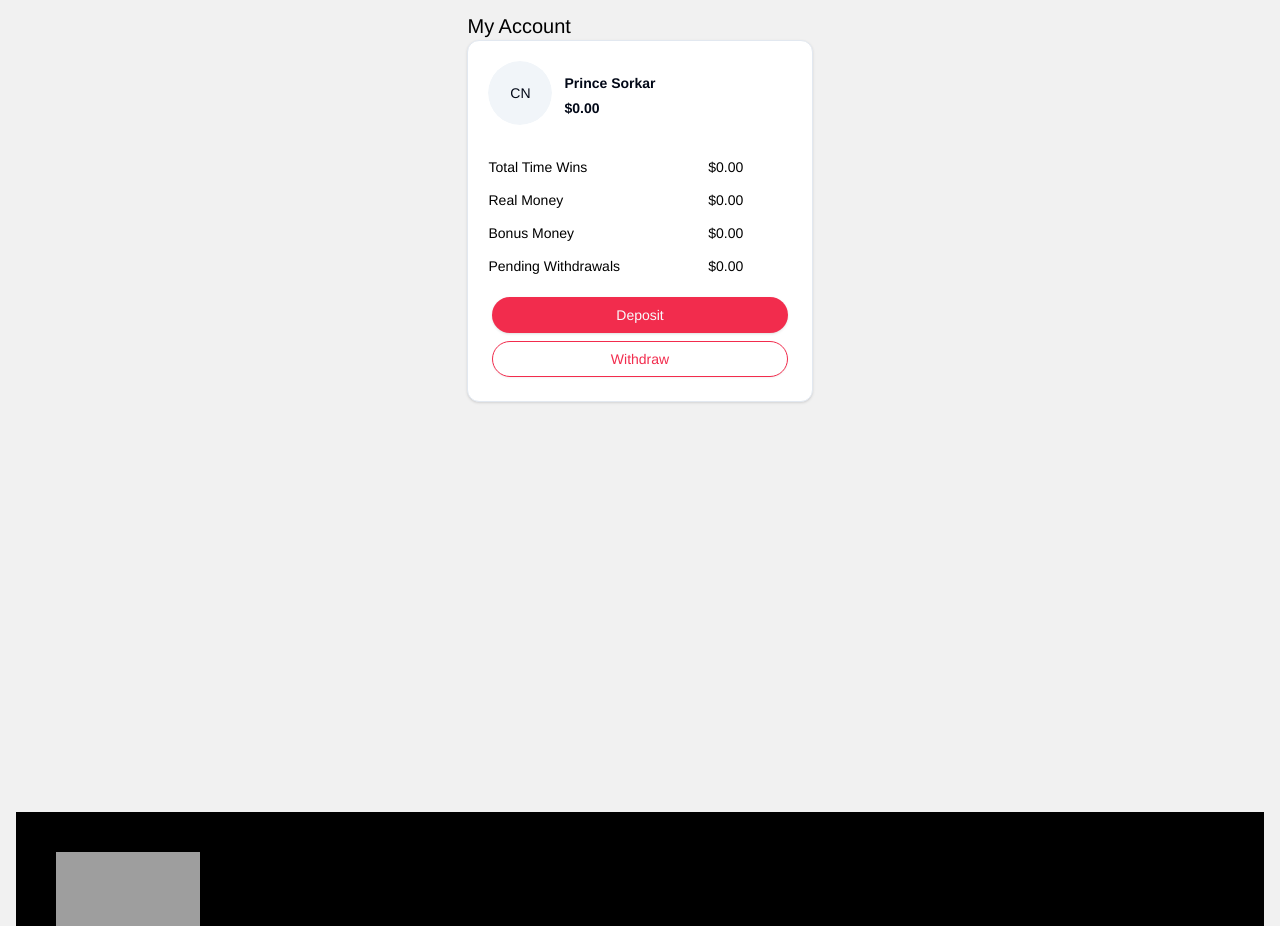
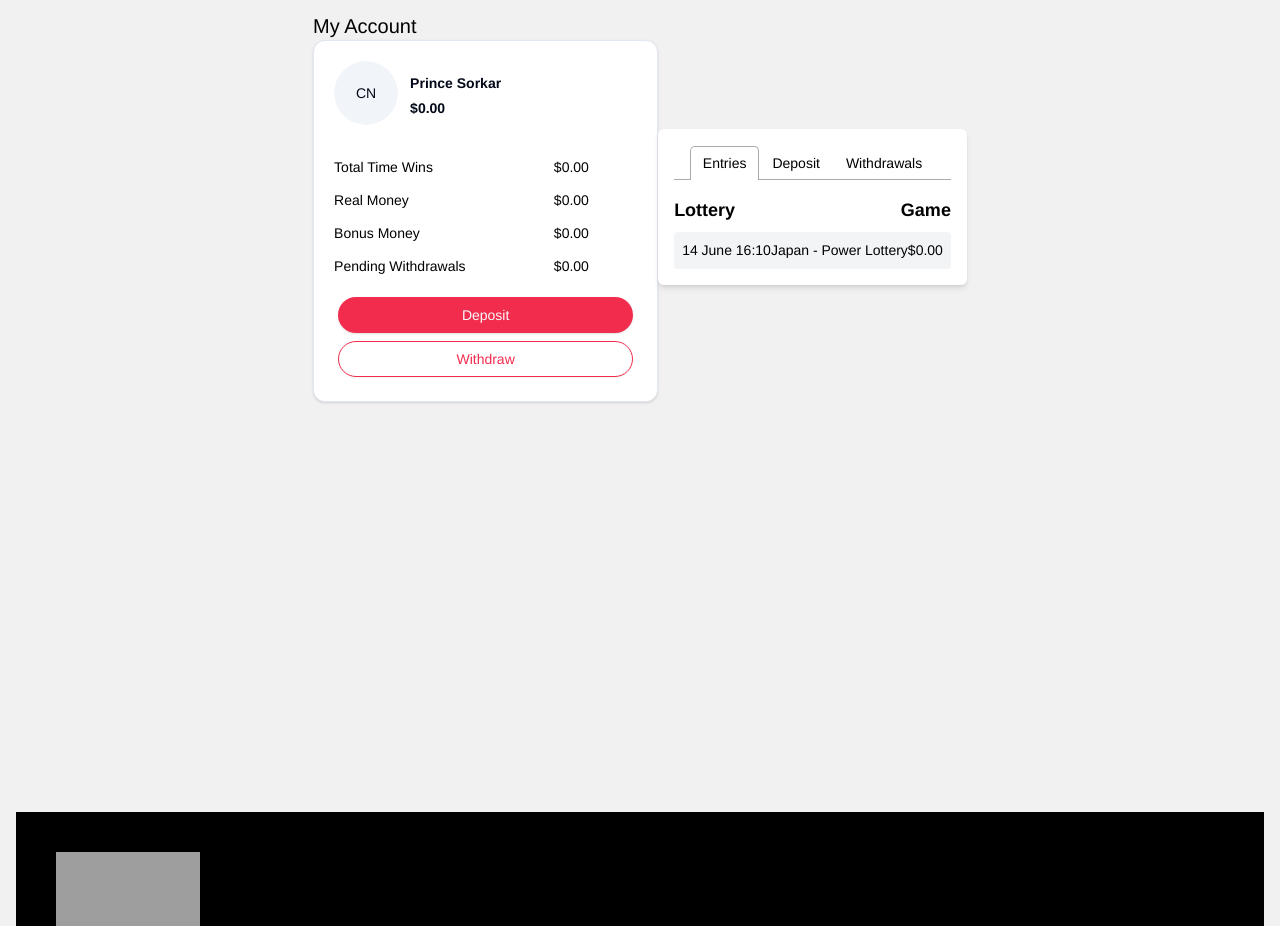
Before and after one commit to BorshaDevi/bgsgame, a Next.js app: page /myaccount in a window 1280 px wide. Shown: the part 1040-1966 px from the top of the page. Built offline with nearby package versions, Linux system fonts and the light colour scheme; grey boxes are pictures that could not be loaded.

Commit message:
added text

```diff
--- a/src/component/Tabs.jsx
+++ b/src/component/Tabs.jsx
@@ -4,6 +4,56 @@ import 'react-tabs/style/react-tabs.css';
 const TabsCom=()=>{
     return(
         <>
+        <div className="w-full h-full max-w-2xl mx-auto bg-white p-4 rounded shadow-md rounded-md">
+      <Tabs>
+        <TabList>
+          <Tab>Entries</Tab>
+          <Tab>Deposit</Tab>
+          <Tab>Withdrawals</Tab>
+        </TabList>
+
+        <TabPanel>
+          <div className="mt-4">
+            <div className='flex justify-between'>
+                <h6 className="text-lg font-semibold mb-2">Lottery</h6>
+            <h6 className="text-lg font-semibold mb-2">Game</h6>
+            </div>
+            <div className="flex justify-between bg-gray-100 p-2 rounded">
+              <span>14 June 16:10</span>
+              <span>Japan - Power Lottery</span>
+              <span>$0.00</span>
+            </div>
+          </div>
+        </TabPanel>
+
+        <TabPanel>
+          <div className="mt-4">
+            <div className='flex justify-between'>
+                <h6 className="text-lg font-semibold mb-2">Date</h6>
+            <h6 className="text-lg font-semibold mb-2">Lottery</h6>
+            <h6 className="text-lg font-semibold mb-2">Amount</h6>
+            </div>
+            <div className="flex justify-between bg-gray-100 p-2 rounded">
+              <span>14 June 16:10</span>
+              <span>$0.00</span>
+            </div>
+          </div>
+        </TabPanel>
+
+        <TabPanel>
+          <div className="mt-4">
+            <div className='flex justify-between'>
+                <h6 className="text-lg font-semibold mb-2">Date</h6>
+            <h6 className="text-lg font-semibold mb-2">Amount</h6>
+            </div>
+            <div className="flex justify-between bg-gray-100 p-2 rounded">
+              <span>14 June 16:10</span>
+              <span>$0.00</span>
+            </div>
+          </div>
+        </TabPanel>
+      </Tabs>
+    </div>
         </>
     )
 }
```
